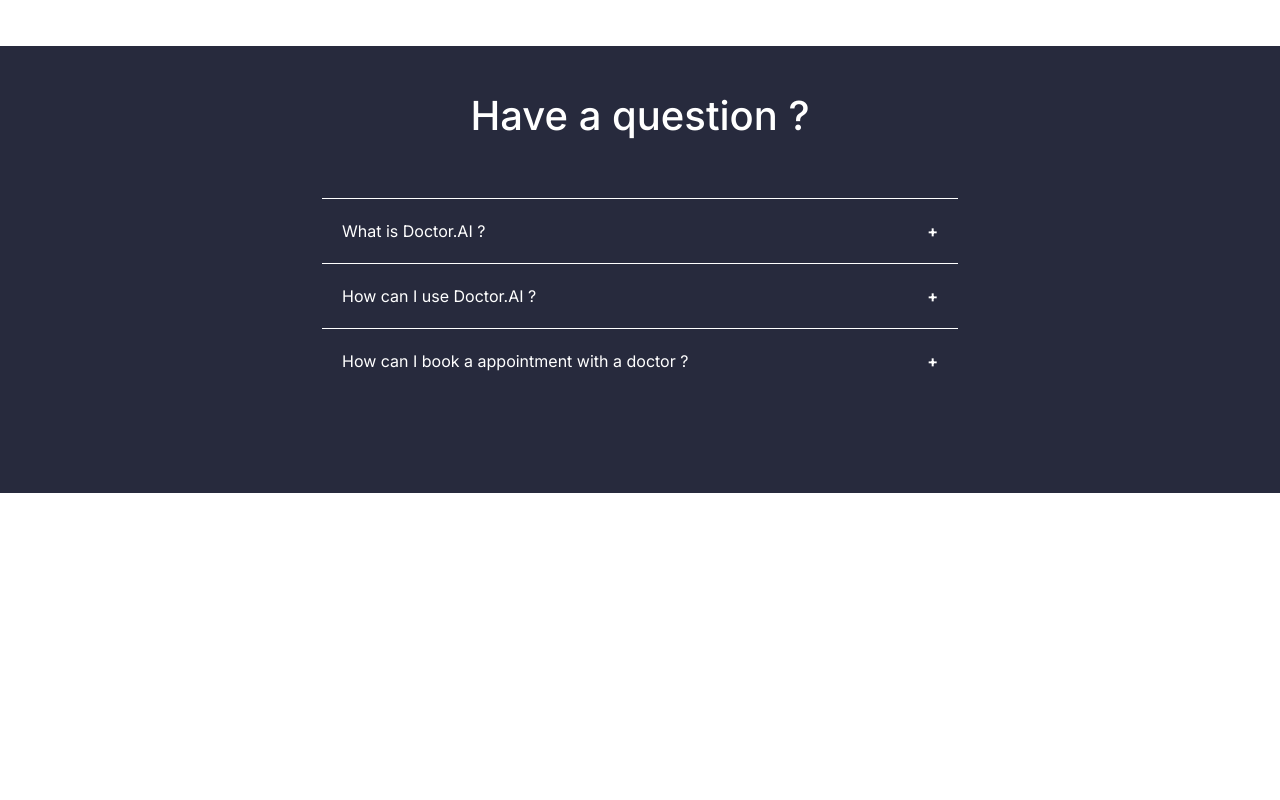
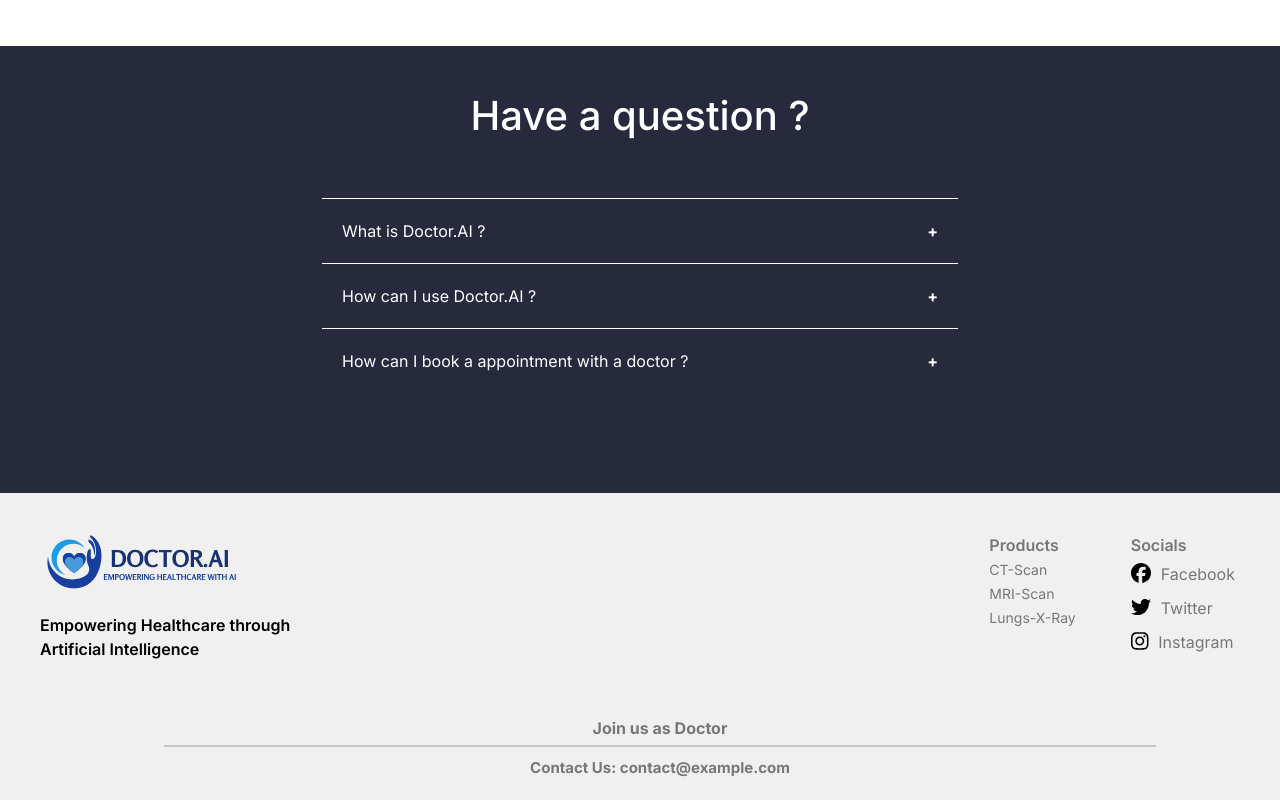
Before and after one commit to Anuragkumarsah/Hack4Bengal2.0, a React (Vite) app in the folder Frontend/: page / in a window 1280 px wide. Shown: the part 2848-3648 px from the top of the page. Before the commit the page ends 3341 px from the top, so only its background shows below. Built offline with nearby package versions, Linux system fonts and the light colour scheme; a web font is replaced by a local one.

Commit message:
improved chat and faq animations

```diff
--- a/Frontend/src/App.jsx
+++ b/Frontend/src/App.jsx
@@ -8,6 +8,7 @@
 import Chat from "./components/Chat/Chat";
 import Login from './pages/Login/Login'
 import Signup from './pages/Signup/Signup'
+import Footer from "./components/Footer/Footer";
 
 function App() {
   return (
@@ -20,6 +21,7 @@
         <Route path="/prediction/cancer" element={<Cancer />} />
         <Route path="/general/chat" element={<Chat />} />
       </Routes>
+      <Footer/>
     </Router>
   );
 }
--- a/Frontend/src/components/Chat/Chat.jsx
+++ b/Frontend/src/components/Chat/Chat.jsx
@@ -3,7 +3,7 @@
 import axios from "axios";
 import { Link } from "react-router-dom";
 import { FontAwesomeIcon } from "@fortawesome/react-fontawesome";
-import { faTriangleExclamation,faPaperPlane } from "@fortawesome/free-solid-svg-icons";
+import { faTriangleExclamation,faPaperPlane, faTrash } from "@fortawesome/free-solid-svg-icons";
 
 function Chat() {
   const [input, setInput] = useState();
@@ -107,20 +107,7 @@
         <aside className="left-panel">
           <button className="btnChat" onClick={clearChat}>
             {/* Plus svg */}
-            <svg
-              xmlns="http://www.w3.org/2000/svg"
-              fill="none"
-              viewBox="0 0 24 24"
-              strokeWidth="1.5"
-              stroke="currentColor"
-              className="w-6 h-6 svg"
-            >
-              <path
-                strokeLinecap="round"
-                strokeLinejoin="round"
-                d="M12 4.5v15m7.5-7.5h-15"
-              />
-            </svg>
+            <FontAwesomeIcon className="m-6 h-6" icon={faTrash} />
             Clear Chat
           </button>
           <Link
--- a/Frontend/src/components/FAQSection/FAQSection.css
+++ b/Frontend/src/components/FAQSection/FAQSection.css
@@ -31,6 +31,7 @@
   .toggle-icon {
     font-weight: bold;
     margin-left: 10px;
+    transition: transform 300ms ease-in-out;
   }
 
   .faq-answer {
--- /dev/null
+++ b/Frontend/src/components/Footer/Footer.css
@@ -0,0 +1,154 @@
+.footer {
+    background-color: #f0f0f0;
+    padding: 20px;
+  }
+
+  .footer-container {
+    display: flex;
+    flex-direction: row;
+    max-width: 1200px;
+    margin: 0 auto;
+  }
+
+  .docAI_logo {
+    display: flex;
+    flex-direction: column;
+  }
+  .docAI_logo img {
+    width: 200px;
+    height: 200px;
+    margin-top: -50px;
+  }
+
+  .content {
+    display: flex;
+    flex-direction: row-reverse;
+    width: 100%;
+
+    /* justify-content: space-between; */
+    margin-top: 20px;
+  }
+
+  .docAI_logo >  p {
+    margin-top: -50px;
+    font-size: 16px;
+    font-weight: 600;
+    word-wrap: break-word;
+    white-space: wrap;
+  }
+
+  .contact {
+    display: flex;
+    flex-direction: column-reverse;
+    width: 100%;
+    justify-content: center;
+    align-items: center;
+    margin-left: 20px;
+    margin-top: 50px;
+  }
+
+  .contact > p {
+    margin-top: 10px;
+    font-size: 15px;
+    font-weight: 700;
+    color: #777777;
+  }
+
+  .join-doctor {
+    color: #777777;
+    /* border: #777777 2px solid; */
+    border-radius: 10px;
+    padding: 5px;
+    font-weight: 700;
+    transition: all 0.3s ease-in-out;
+  }
+
+  .footer-hr {
+    width: 80%;
+    border: #7777775a 1px solid;
+  }
+
+  .join-doctor:hover {
+    color: #2a2828;
+    /* border-color: #2a2828; */
+    cursor: pointer;
+  }
+
+  .product-list ul {
+    list-style: none;
+    padding: 0;
+    margin: 0;
+  }
+
+  .product-list label {
+    font-size: 16px;
+    font-weight: 600;
+    color: #777777;
+    margin-bottom: 5px;
+  }
+
+  .product-link {
+    font-size: 14px;
+    color: #777777;
+    margin-bottom: 5px;
+    padding: 5px 5px 5px 0;
+  }
+
+  .product-link:hover {
+    color: #016cff;
+  }
+
+  /* .social-media  */
+
+  .social-media {
+    margin-left: 50px;
+  }
+
+  .social-media > ul {
+    list-style: none;
+    padding: 0;
+    margin: 0;
+  }
+
+  .social-media > ul > li{
+    padding: 5px 5px 5px 0;
+  }
+
+  .social-media > ul > li > a {
+    margin-left: 10px;
+    margin-bottom: 10px;
+    color: #777777;
+    text-decoration: none;
+  }
+
+  .social-media > label {
+    font-size: 16px;
+    font-weight: 600;
+    color: #777777;
+    margin-bottom: 5px;
+  }
+
+  .social-icons {
+    font-size: 20px;
+  }
+
+  .social-media > ul > li:hover, .social-media > ul > li > a:hover {
+    color: #016cff;
+  }
+
+  @media (max-width: 768px) {
+    .footer-container {
+      flex-direction: column;
+      align-items: flex-start;
+    }
+
+    .content {
+      margin-top: 15px;
+      margin-bottom: 20px;
+      justify-content: space-between;
+    }
+
+    .social-media {
+      justify-content: flex-start;
+    }
+  }
--- /dev/null
+++ b/Frontend/src/components/Footer/Footer.jsx
@@ -0,0 +1,75 @@
+import React from "react";
+import "./Footer.css";
+import logo from "../../assets/Images/doctorai_logo.svg";
+import { Link } from "react-router-dom";
+import { FontAwesomeIcon } from "@fortawesome/react-fontawesome";
+import {
+  faFacebook,
+  faTwitter,
+  faInstagram,
+} from "@fortawesome/free-brands-svg-icons";
+
+const Footer = () => {
+  return (
+    <footer className="footer">
+      <div className="footer-container">
+        <div className="docAI_logo">
+          {/* Company Logo */}
+          <img src={logo} alt="Logo" />
+          <p>Empowering Healthcare through Artificial Intelligence</p>
+        </div>
+        <div className="content">
+          <div className="social-media">
+            {/* Social Media Links */}
+            <label htmlFor="social_handles">Socials</label>
+            <ul id="social_handles">
+              <li>
+                <FontAwesomeIcon className="social-icons" icon={faFacebook} />
+                <a href="https://www.facebook.com">Facebook</a>
+              </li>
+              <li>
+                <FontAwesomeIcon className="social-icons" icon={faTwitter} />
+                <a href="https://www.twitter.com">Twitter</a>
+              </li>
+              <li>
+                <FontAwesomeIcon className="social-icons" icon={faInstagram} />
+                <a href="https://www.instagram.com">Instagram</a>
+              </li>
+            </ul>
+          </div>
+          <div className="product-list">
+            {/* Product List */}
+            <label htmlFor="Products">Products</label>
+            <ul id="Products">
+              <li>
+                <Link className="product-link" to="/prediction/ctscan">
+                  CT-Scan
+                </Link>
+              </li>
+              <li>
+                <Link className="product-link" to="/prediction/mri">
+                  MRI-Scan
+                </Link>
+              </li>
+              <li>
+                <Link className="product-link" to="/prediction/xray">
+                  Lungs-X-Ray
+                </Link>
+              </li>
+            </ul>
+          </div>
+        </div>
+      </div>
+      <div className="contact">
+        {/* Contact Us */}
+        <p>Contact Us: contact@example.com</p>
+        <div className="footer-hr"></div>
+        <Link className="join-doctor" to="/doctor/signup">
+          Join us as Doctor
+        </Link>
+      </div>
+    </footer>
+  );
+};
+
+export default Footer;
```
